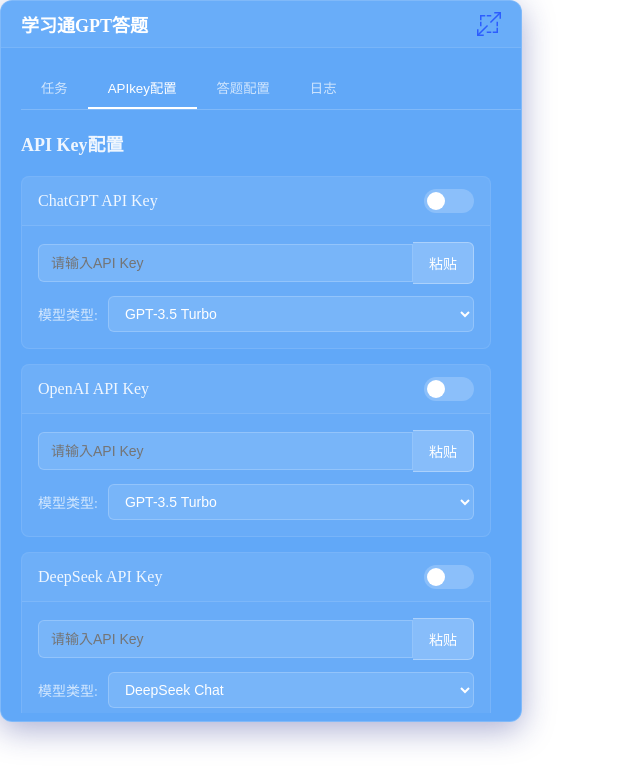
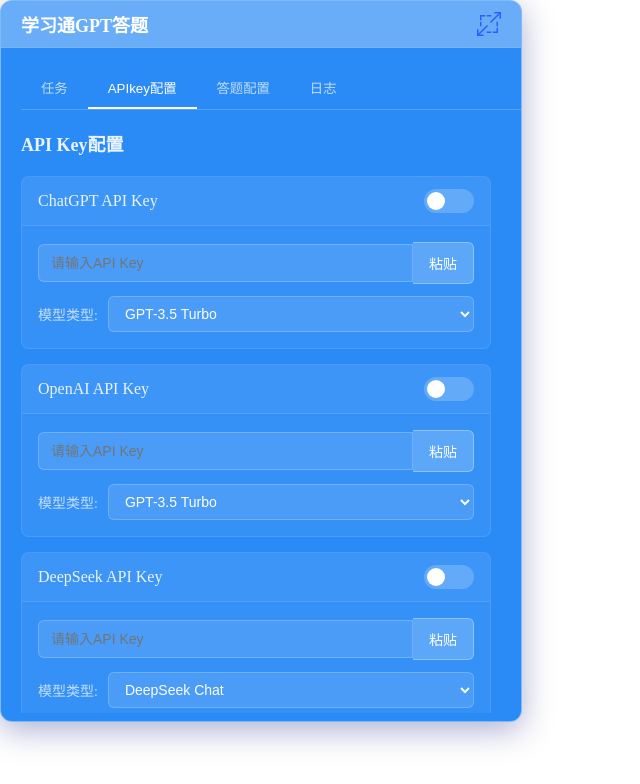
Before and after one commit to in-serinder/chaoxing-GPTanswer, a Vue app in the folder ui/: page / in a window 1280 px wide. Shown: the top 784 px of the page, without its empty margins (0-640 px from the left). Built offline with nearby package versions, Linux system fonts and the light colour scheme; the HTML template or start-up script is replaced by a standard one.

Commit message:
添加构建文件

```diff
--- a/ui/src/main.css
+++ b/ui/src/main.css
@@ -85,6 +85,7 @@
     padding: 20px;
     transition: all 0.3s ease;
     overflow: hidden;
+    background-color: #107bf5a8;
 }
 
 .content.hidden {
```
Also changed, not shown: 1 other file (tests, documents, lock files or other folders).
